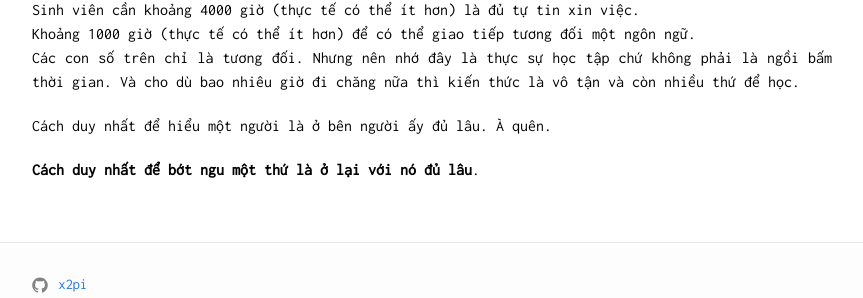
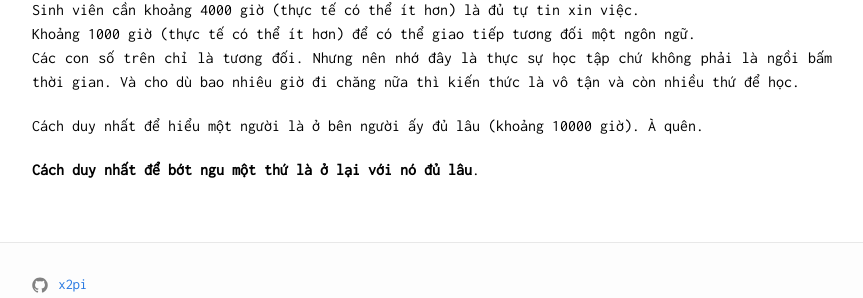
Before and after one commit to x2pi/x2pi.github.io, a Jekyll site: the page built from _posts/2018-04-06-ban-cung-co-the-la-thien-tai.md, in a window 1280 px wide. Shown: the part 1073-1371 px from the top of the page, without its empty margins (208-1071 px from the left). Built offline with Jekyll 4.4.1, drawn with Linux system fonts in a browser that asks for light colours; comment, search, counter and statistics services are not loaded.

Commit message:
edit post ban-cung-co-the-la-thien-tai

```diff
--- a/_posts/2018-04-06-ban-cung-co-the-la-thien-tai.md
+++ b/_posts/2018-04-06-ban-cung-co-the-la-thien-tai.md
@@ -26,6 +26,6 @@ Sinh viên cần khoảng 4000 giờ (thực tế có thể ít hơn) là đủ
 Khoảng 1000 giờ (thực tế có thể ít hơn) để có thể giao tiếp tương đối một ngôn ngữ. \\
 Các con số trên chỉ là tương đối. Nhưng nên nhớ đây là thực sự học tập chứ không phải là ngồi bấm thời gian. Và cho dù bao nhiêu giờ đi chăng nữa thì kiến thức là vô tận và còn nhiều thứ để học.
 
-Cách duy nhất để hiểu một người là ở bên người ấy đủ lâu. À quên.
+Cách duy nhất để hiểu một người là ở bên người ấy đủ lâu (khoảng 10000 giờ). À quên.
 
 **Cách duy nhất để bớt ngu một thứ là ở lại với nó đủ lâu**.
```
